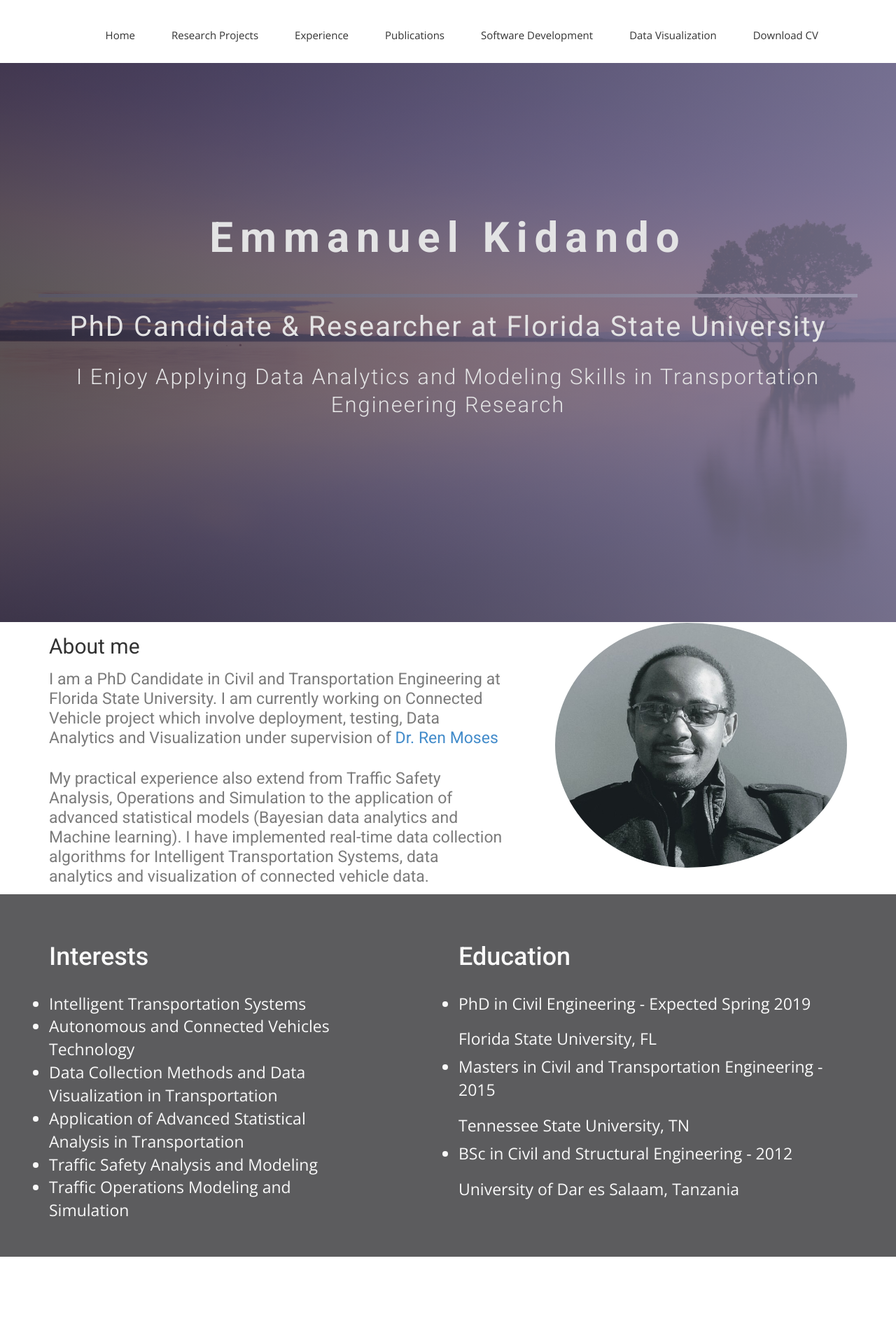
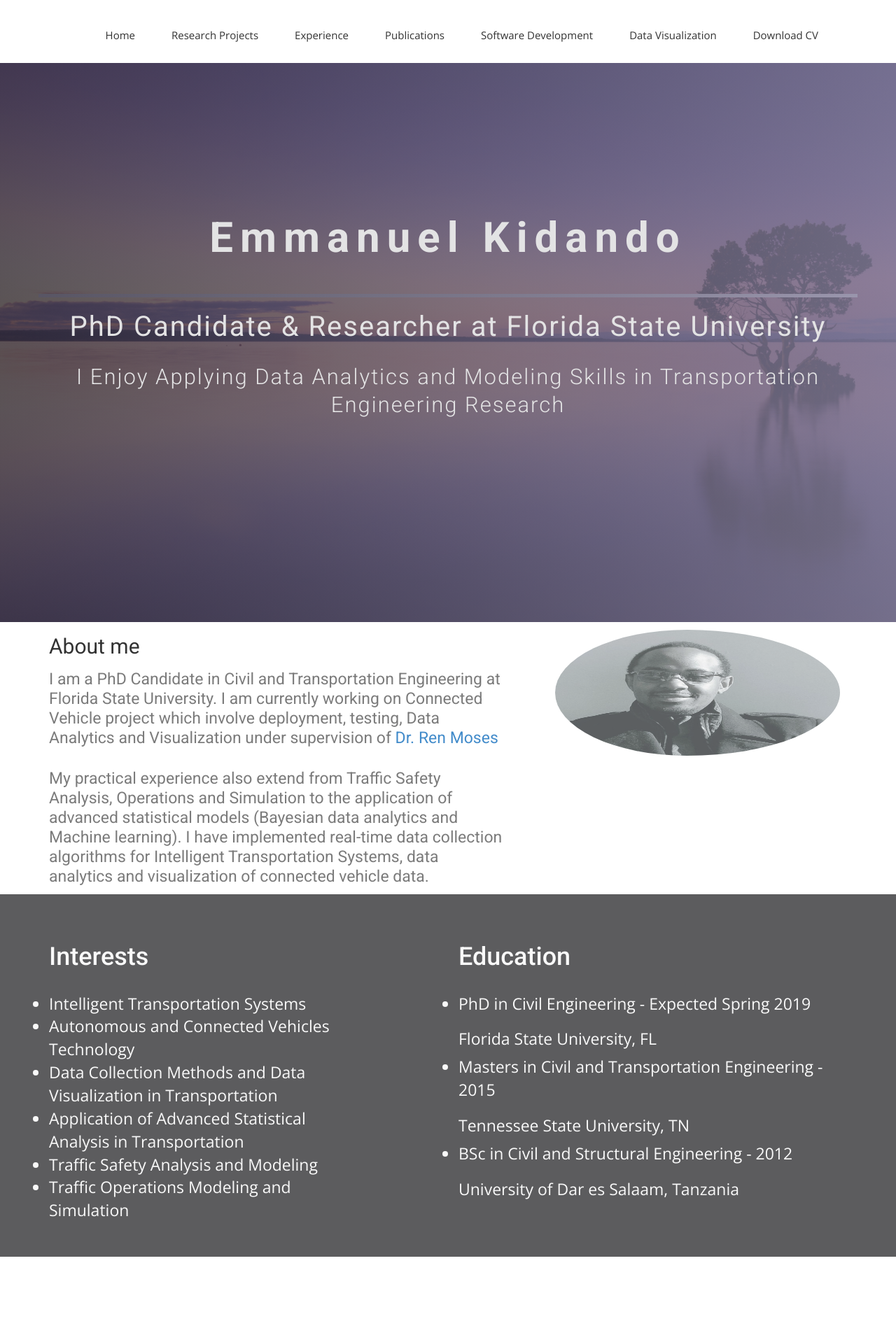
Before and after one commit to ekidando/Emma, a Jekyll site: the page built from index.html, in a window 1280 px wide. Shown: the top 1895 px of the page at 70% size. Built offline with Jekyll 4.4.1, drawn with Linux system fonts in a browser that asks for light colours; nearby versions of some CDN libraries; some web fonts are replaced.

Commit message:
Update airspace.css

```diff
--- a/css/airspace.css
+++ b/css/airspace.css
@@ -97,6 +97,10 @@ font header .navbar-default .navbar-nav li a:hover {
    /* make a square container */
    /* width: 300px;
     height: 300px; */
+    height: 200px;
+    width: 200px;
+    padding: 10px;
+    opacity: 0.7;
   /* fill the container, preserving aspect ratio, and cropping to fit */
     background-size: cover;
 
```
